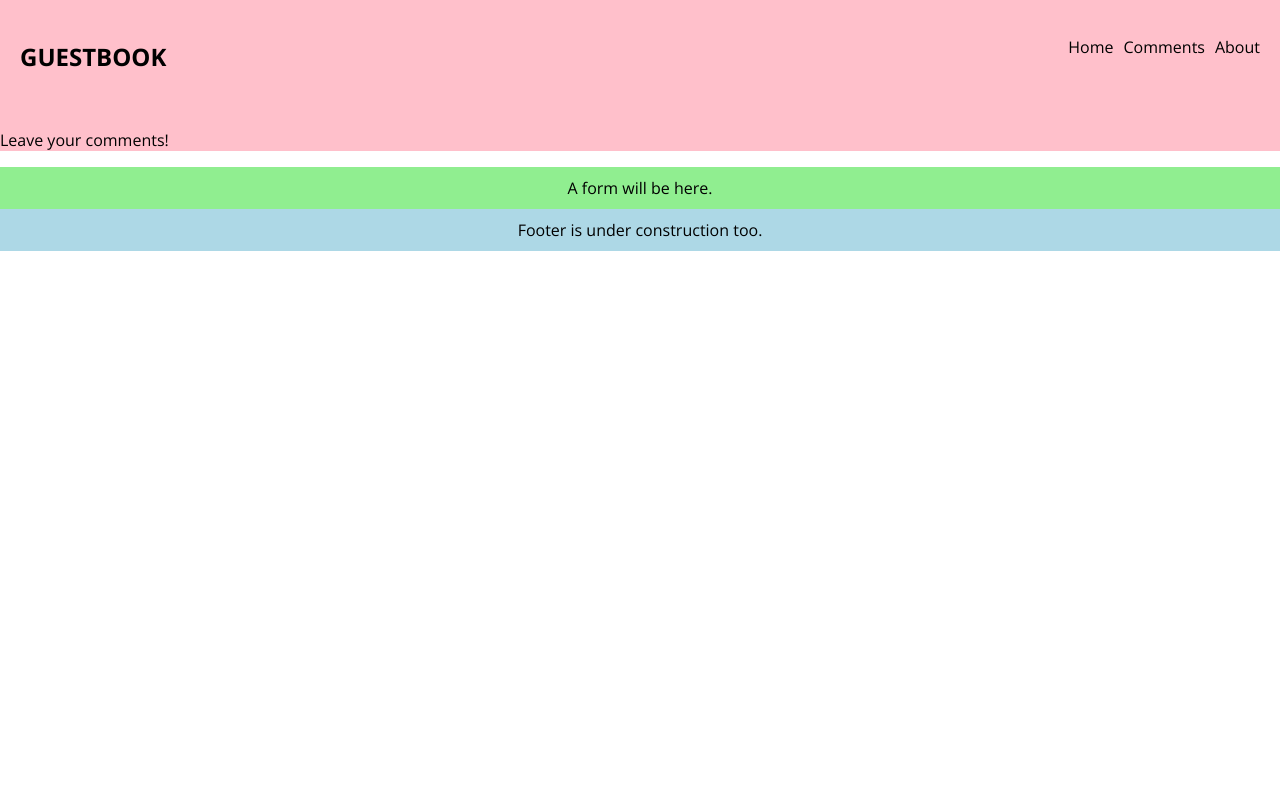
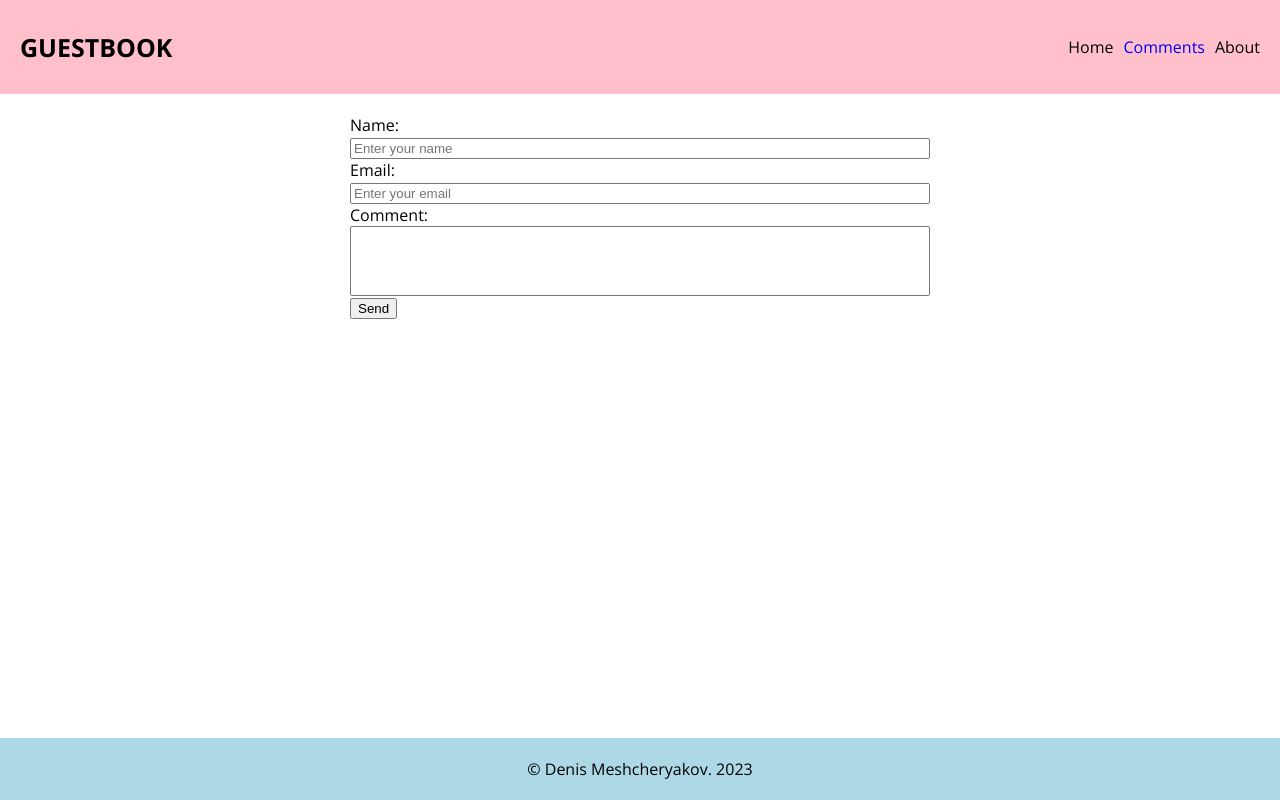
Before and after one commit to Denizka79/php-guestbook-training, a PHP site: page / in a window 1280 px wide. Run offline with PHP 8.4, Linux system fonts and the light colour scheme.

Commit message:
Finished html-css layout

```diff
--- a/index.html
+++ b/index.html
@@ -9,25 +9,37 @@
 </head>
 <body>
     <header class="header">
-        <div class="header-top">
-            <div class="logo"><h2>GUESTBOOK</h2></div>
-            <div class="nav">
-                <ul>
-                    <li>Home</li>
-                    <li>Comments</li>
-                    <li>About</li>
-                </ul>
-            </div>
-        </div>
-        <div class="header-bottom">
-            <p>Leave your comments!</p>
+        <div class="logo">GUESTBOOK</div>
+        <div class="nav">
+            <ul>
+                <li>Home</li>
+                <li><a href="comments.html">Comments</a></li>
+                <li>About</li>
+            </ul>
         </div>
     </header>
     <main class="main">
-        <div class="container">A form will be here.</div>
+        <div class="container">
+            <div class="name">
+                <label for="name">Name:</label>
+                <input id="name" name="name" type="text" placeholder="Enter your name">
+            </div>
+            <div class="email">
+                <label for="email">Email:</label>
+                <input id="email" name="email" type="email" placeholder="Enter your email">
+            </div>
+            <div class="comment">
+                <label for="comment">Comment:</label>
+                <br>
+                <input class="comment-input" id="comment" name="comment" type="text">
+            </div>
+            <div class="submit-button">
+                <button id="submit" name="submit" type="submit">Send</button>
+            </div>
+        </div>
     </main>
     <footer class="footer">
-        <div class="container">Footer is under construction too.</div>
+        <div class="container">&#169; Denis Meshcheryakov. 2023</div>
     </footer>
 </body>
 </html>
--- a/style.css
+++ b/style.css
@@ -7,20 +7,24 @@
 body {
     font-family: 'Open Sans', sans-serif;
     margin: 0;
+    min-height: 100vh; /*Сделано, что бы footer прилипал к нижней границе*/
+    display: flex; /*Сделано, что бы footer прилипал к нижней границе*/
+    flex-direction: column; /*Сделано, что бы footer прилипал к нижней границе*/
 }
 
 header {
     background-color: pink;
-}
-
-h1 {
-    padding-top: 0;
-}
-
-.header-top {
     display: flex;
     justify-content: space-between;
     padding: 20px;
+}
+
+.logo {
+    display: flex;
+    justify-content: center;
+    align-items: center;
+    font-size: 25px;
+    font-weight:700;
 }
 
 ul {
@@ -37,18 +41,31 @@ li:first-child {
     margin-left: 0;
 }
 
+a {
+    text-decoration: none;
+}
+
 main {
-    background-color: lightgreen;
+    /*background-color: lightgreen;*/
     display: flex;
     justify-content: center;
 }
 
 .container {
     max-width: 100%;
-    width: 960px;
-    margin-top: 10px;
-    margin-bottom: 10px;
-    text-align: center;
+    width: 600px;
+    margin-top: 20px;
+    margin-bottom: 20px;
+    padding-left: 10px;
+    padding-right: 10px;
+}
+
+input {
+    width: 100%;
+}
+
+.comment-input {
+    height: 70px;
 }
 
 footer {
@@ -56,4 +73,5 @@ footer {
     justify-content: center;
     background-color: lightblue;
     text-align: center;
+    margin-top: auto; /*Сделано, что бы footer прилипал к нижней границе*/
 }
```
Also changed, not shown: comments.html (added, +34 -0 lines).
